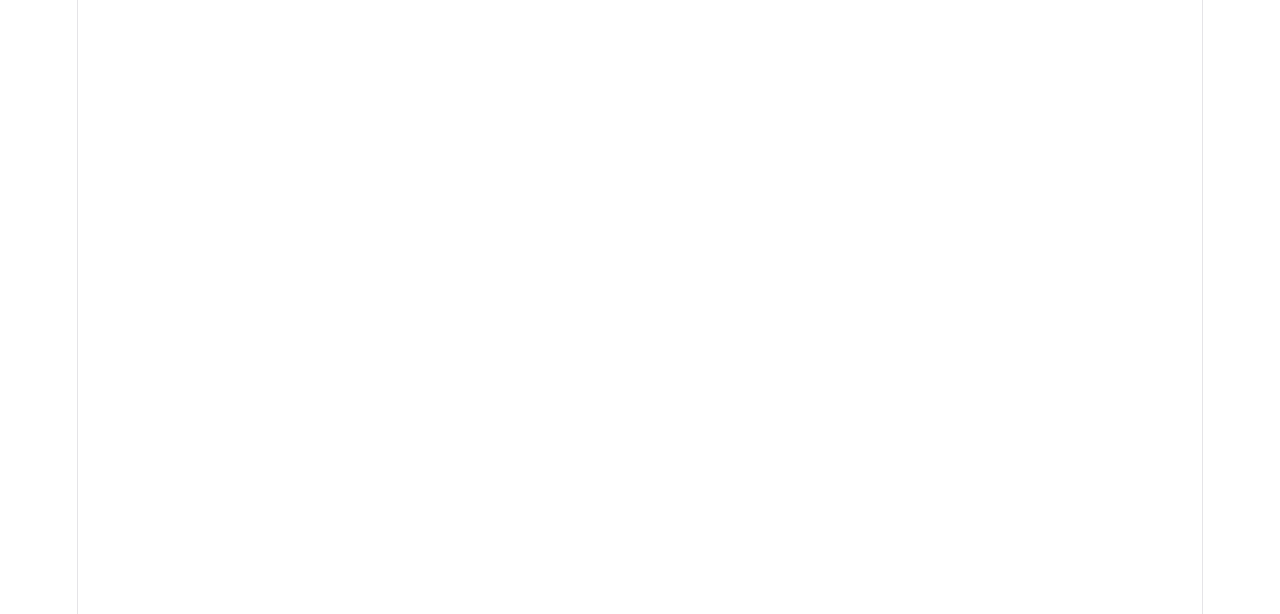
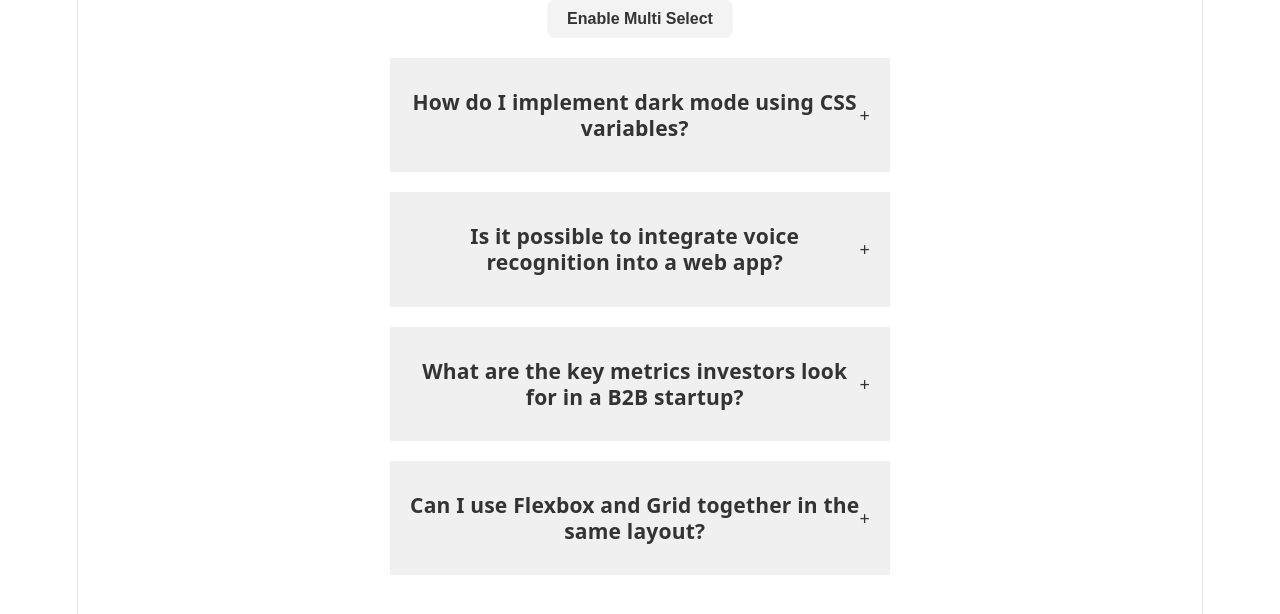
Before and after one commit to marshaljr/React_interview_projects, a React (Vite) app: page / in a window 1280 px wide. Shown: the top 614 px of the page. Built offline with nearby package versions, Linux system fonts and the light colour scheme.

Commit message:
update: accordian

```diff
--- a/src/App.jsx
+++ b/src/App.jsx
@@ -1,10 +1,11 @@
 import "./App.css";
+import Accordian from "./components/accordian/index";
 
 function App() {
   return (
-    <>
-      <section id="center"></section>
-    </>
+    <div className="App">
+      <Accordian />
+    </div>
   );
 }
 
--- a/src/components/data.js
+++ b/src/components/accordian/data.js
@@ -1,4 +1,4 @@
-[
+const data = [
   {
     id: "1",
     question: "How do I implement dark mode using CSS variables?",
@@ -24,3 +24,5 @@
       "Absolutely. A common 'senior dev' move is using CSS Grid for the macro-layout (the big sections) and Flexbox for the micro-layout (aligning items inside those sections).",
   },
 ];
+
+export default data;
--- /dev/null
+++ b/src/components/accordian/index.jsx
@@ -0,0 +1,57 @@
+import { useState } from "react";
+import data from "./data";
+import "./style.css";
+
+export default function Accordian() {
+  const [selected, setSelected] = useState(null);
+  const [enableMultiSelect, setEnableMultiSelect] = useState(false);
+  const [multiSelected, setMultiSelected] = useState([]);
+
+  const handleSingleSelection = (e) => {
+    setSelected(e === selected ? null : e);
+  };
+
+  const handleMultiSelection = (e) => {
+    let cpyMultiple = [...multiSelected];
+    const indexOfCurrentId = cpyMultiple.indexOf(e);
+
+    if (indexOfCurrentId === -1) {
+      cpyMultiple.push(e);
+    } else {
+      cpyMultiple.splice(indexOfCurrentId, 1);
+    }
+    setMultiSelected(cpyMultiple);
+  };
+
+  return (
+    <div className="wrapper">
+      <button onClick={() => setEnableMultiSelect(!enableMultiSelect)}>
+        Enable Multi Select
+      </button>
+      <div className="accordian">
+        {data && data.length > 0 ? (
+          data.map((dataItem) => (
+            <div className="item" key={dataItem.id}>
+              <div
+                onClick={
+                  enableMultiSelect
+                    ? () => handleMultiSelection(dataItem.id)
+                    : () => handleSingleSelection(dataItem.id)
+                }
+                className="title">
+                <h3>{dataItem.question}</h3>
+                <span>+</span>
+              </div>
+              {selected === dataItem.id ||
+              multiSelected.indexOf(dataItem.id) !== -1 ? (
+                <div className="content">{dataItem.answer} </div>
+              ) : null}
+            </div>
+          ))
+        ) : (
+          <div>No data found!</div>
+        )}
+      </div>
+    </div>
+  );
+}
--- /dev/null
+++ b/src/components/accordian/style.css
@@ -0,0 +1,46 @@
+body {
+    height: 100vh;
+    width: 100vw;
+}
+
+.wrapper {
+    display: flex;
+    flex-direction: column;
+    justify-content: center;
+    align-items: center;
+    gap: 20px;
+}
+
+.wrapper button {
+    padding: 10px 20px;
+    background-color: #f0f0f0c0;
+    color: #333;
+    font-weight: bold;
+    font-size: 16px;
+    border-radius: 8px;
+    border: none;
+    cursor: pointer;
+}
+
+.accordian {
+    width: 500px;
+}
+
+.item {
+    background-color: #f0f0f0;
+    margin-bottom: 20px;
+    padding: 10px 20px;
+}
+
+.title {
+    color: #333;
+    display: flex;
+    justify-content: space-between;
+    align-items: center;
+    cursor: pointer;
+}
+
+.content {
+    color: #333;
+    height: auto;
+}
```
Also changed, not shown: src/components/index.jsx (deleted), src/components/style.css (deleted).
